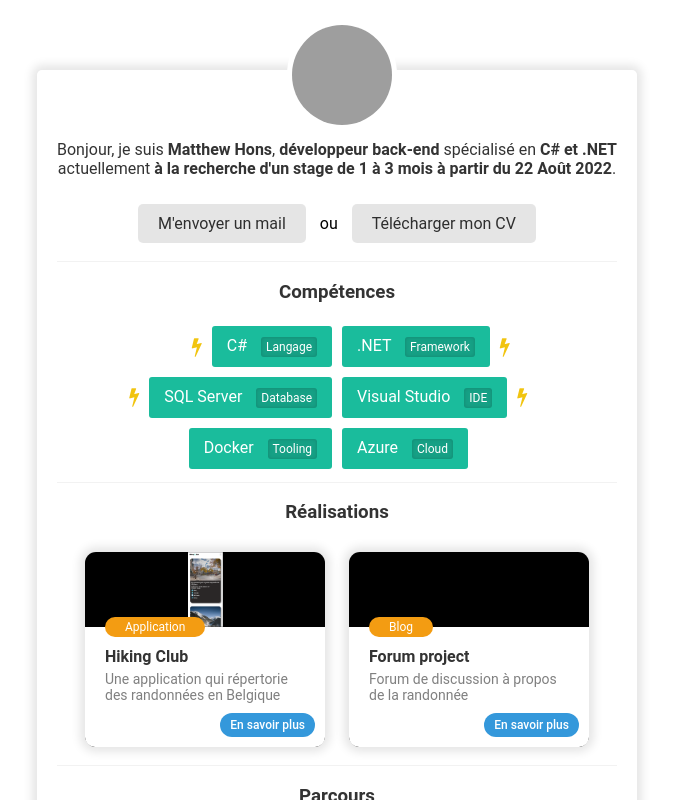
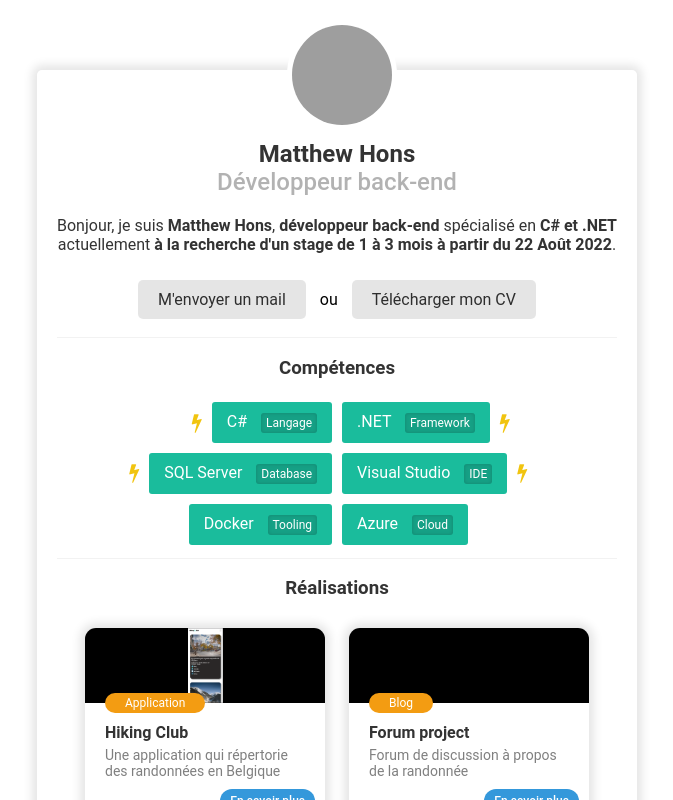
Before and after one commit to MatthewHons/Portfolio, a plain HTML site: page index.html in a window 1280 px wide. Shown: the whole page, without its empty margins (303-976 px from the left). Drawn offline with Linux system fonts and the light colour scheme; grey boxes are pictures that could not be loaded.

Commit message:
Fix the h1 and h2

```diff
--- a/index.html
+++ b/index.html
@@ -17,10 +17,10 @@
     <body>
         <div class="page">
             <div class="card" id="person">
-                <img id="person-picture" src="./src/img/me.JPG"/>
+                <img id="person-picture" src="./src/img/me.JPG" alt="image"/>
                 <section>
-                    <h1 id="person-fullname"></h1>
-                    <h2 id="person-job"></h2>
+                    <h1 id="person-fullname">Matthew Hons</h1>
+                    <h2 id="person-job">Développeur back-end</h2>
                     <p>Bonjour, je suis <strong id="person-firstname">Matthew Hons</strong>, <strong id="person-position">développeur back-end</strong> spécialisé en <strong id="person-speciality">C# et .NET</strong> actuellement <strong id="person-company">à la recherche d'un stage de 1 à 3 mois à partir du 22 Août 2022</strong>.</p>
                     <div>
                         <a href = "mailto: matthewhons19@gmail.com" class="button" id="person-email">M'envoyer un mail</a>
```
